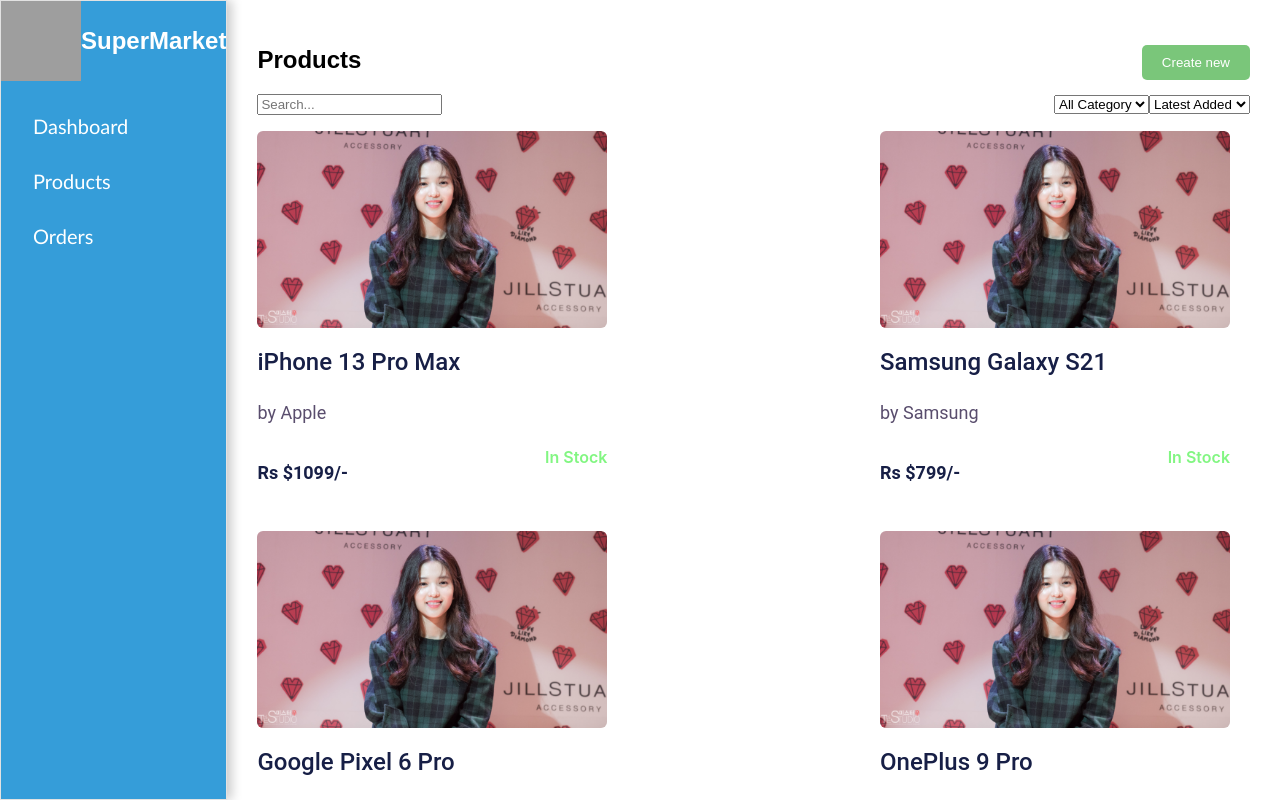
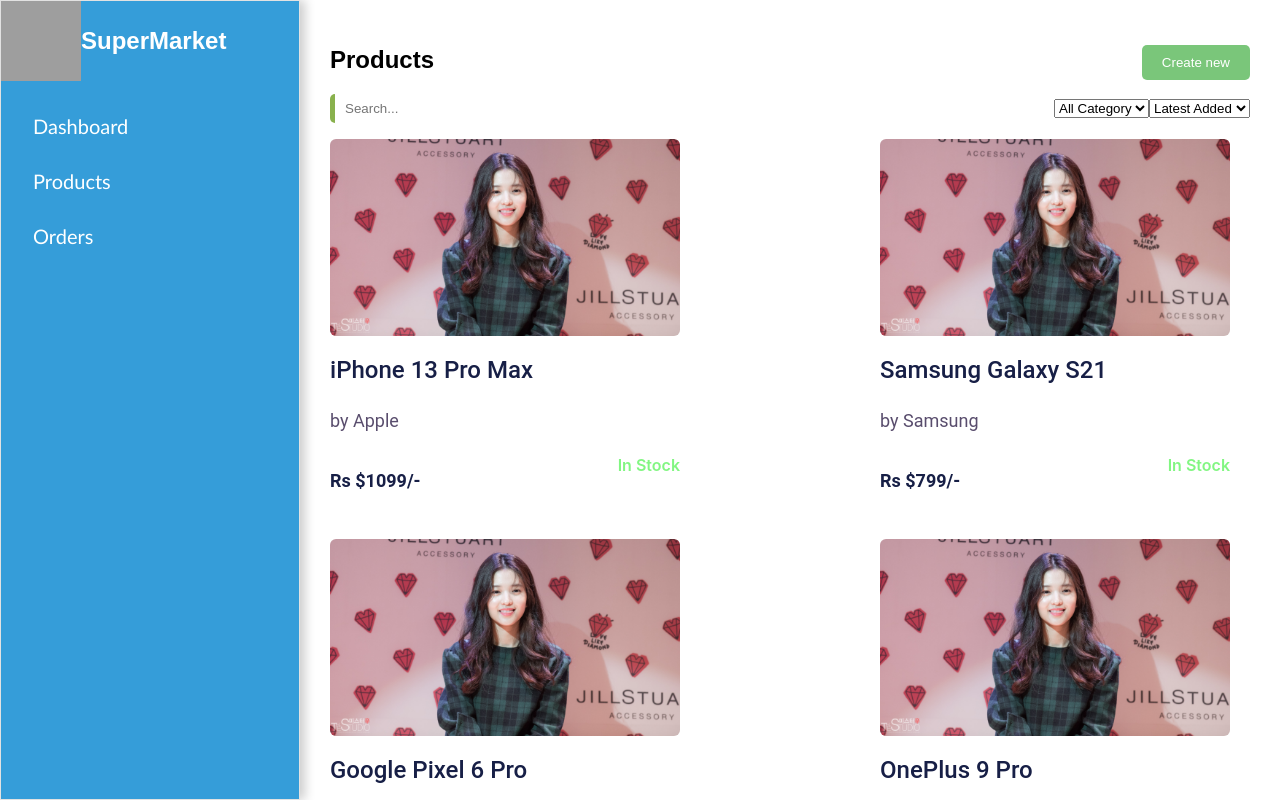
Before and after one commit to prasanth175/adminPortal, a React (Create React App) app: page /products in a window 1280 px wide. Built offline with nearby package versions, Linux system fonts and the light colour scheme; grey boxes are pictures that could not be loaded.

Commit message:
made some changes

```diff
--- a/src/components/AddProduct/index.css
+++ b/src/components/AddProduct/index.css
@@ -1,6 +1,8 @@
 .add-product-container {
+    width: 100%;
     padding: 30px;
     font-family: 'Roboto';
+    overflow-y: scroll;
   }
 
   .add-product-top-container{
--- a/src/components/Product/index.css
+++ b/src/components/Product/index.css
@@ -1,6 +1,7 @@
 
 
 .products-container{
+    width: 95%;
     padding: 30px;
     overflow-y: scroll;
 }
@@ -29,6 +30,14 @@
     justify-content: space-between;
 }
 
+.search-filter{
+    padding: 7px 10px;
+    width: 35%;
+    border-radius: 5px;
+    border-width: 0px;
+    border-left: 5px solid rgb(137, 177, 77);
+}
+
 .filter-right-container{
     display: flex;
     align-items: center;
--- a/src/components/Product/index.js
+++ b/src/components/Product/index.js
@@ -119,7 +119,7 @@
                 </div>
 
                 <div className='filter-container'>
-                    <input type='search' placeholder='Search...' />
+                    <input className='search-filter' type='search' placeholder='Search...' />
 
                     <div className='filter-right-container'>
                     <select>
--- a/src/components/SideNavbar/index.css
+++ b/src/components/SideNavbar/index.css
@@ -2,6 +2,7 @@
     display: flex;
     flex-direction: column;
     align-items: flex-start;
+    min-width: 300px;
     width: 300px;
     height: 100vh;
     border: 1px solid #e2e2e2;
```
